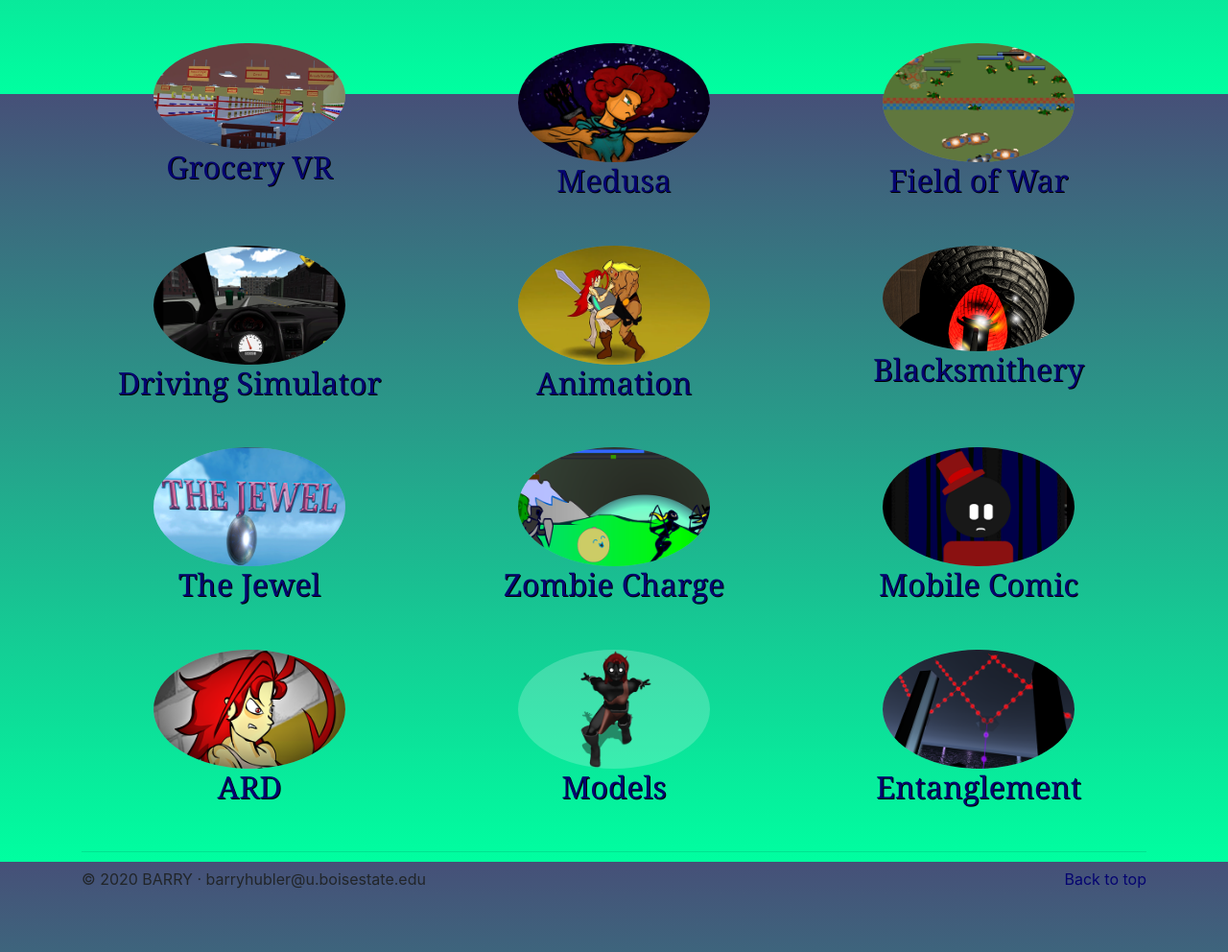
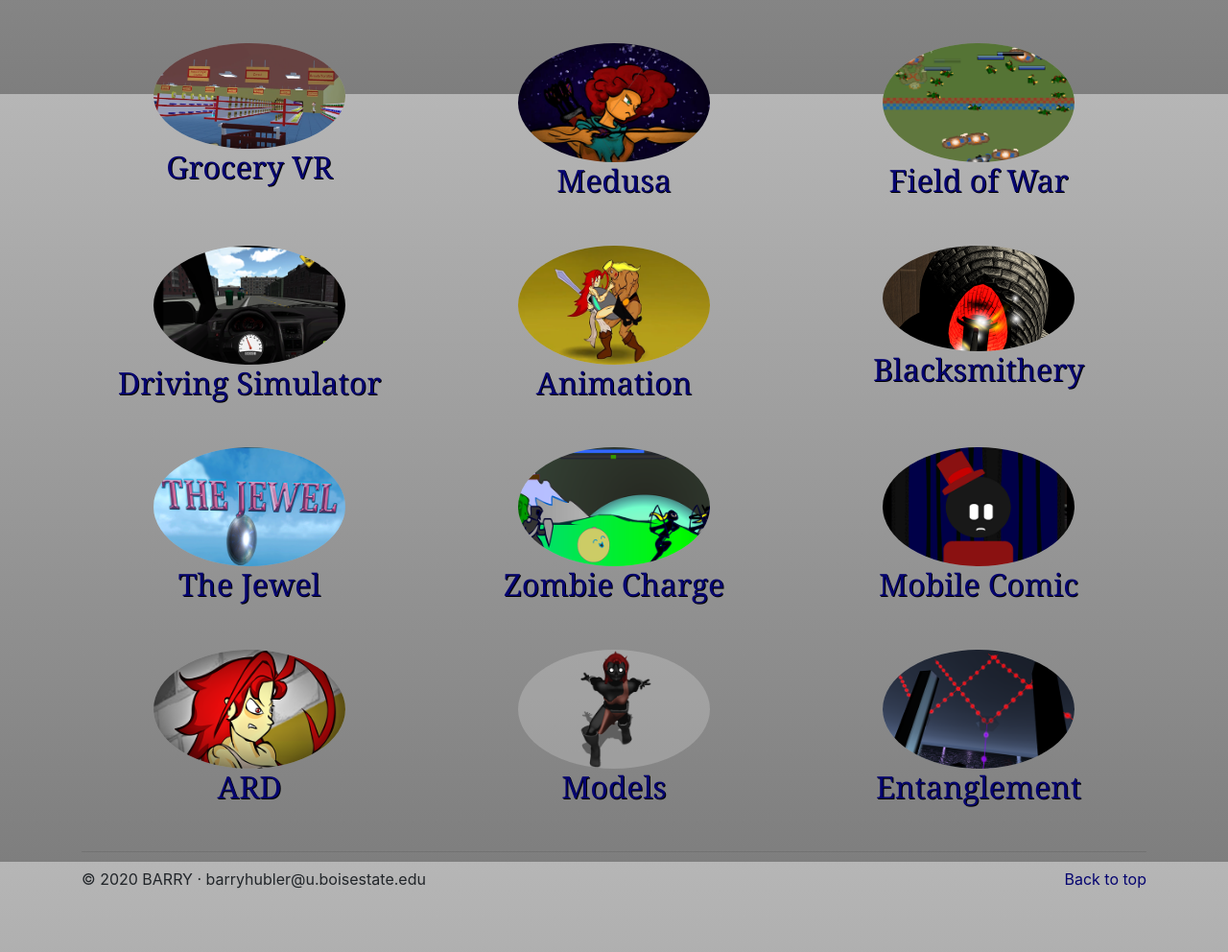
Before and after one commit to barrywhubler/barrywhubler.github.io, a PHP site: page /barrywhubler/home.html in a window 1280 px wide. Shown: the part 1502-2494 px from the top of the page at 96% size. Run offline with PHP 8.4, Linux system fonts and the light colour scheme; some web fonts are replaced.

Commit message:
Update blank.css

```diff
--- a/barrywhubler/blank.css
+++ b/barrywhubler/blank.css
@@ -2,8 +2,8 @@
 body {
   padding-top: 3rem;
   padding-bottom: 3rem;
-  color: #5a5a5a;
-	background-image: linear-gradient(rgba(70,80,120,1), rgba(0,255,160,1));
+  color: #252525;
+	background-image: linear-gradient(rgb(182, 182, 182), rgb(126, 126, 126));
 	  background-repeat: no-repeat;
   background-attachment: fixed;
 	background-size: cover;
```
